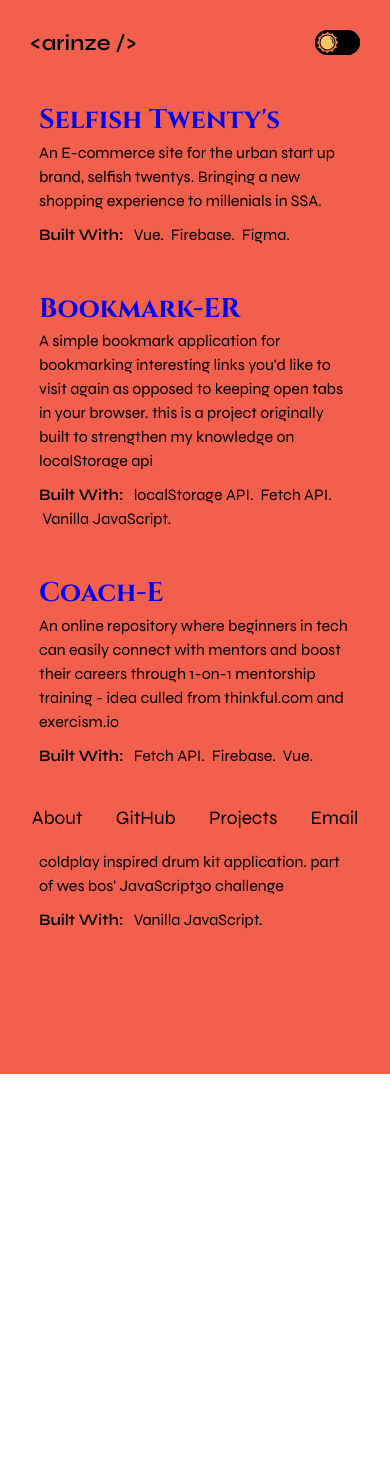
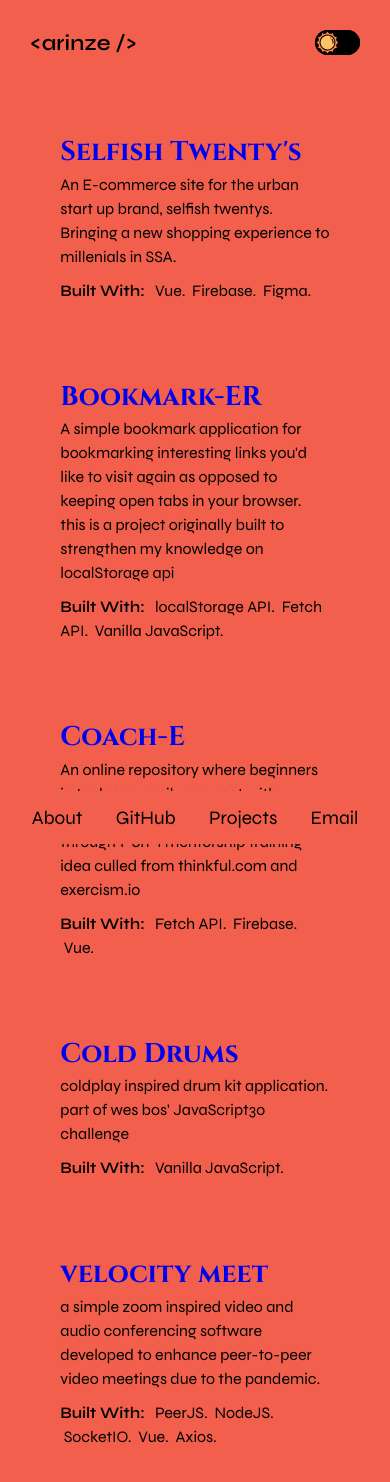
Before and after one commit to arinze19/portfolio, a Vue app: page /projects in a window 390 px wide. Shown: the top 1482 px of the page. Before the commit the page ends 1074 px from the top, so only its background shows below. Built offline with nearby package versions, Linux system fonts and the light colour scheme.

Commit message:
added new project

```diff
--- a/src/components/lists/ProjectItem.vue
+++ b/src/components/lists/ProjectItem.vue
@@ -1,5 +1,5 @@
 <template>
-  <li>
+  <div>
     <a :href="link" target="_blank">
       <h1>{{ name }}</h1>
     </a>
@@ -10,7 +10,7 @@
       <strong>Built With:</strong> &nbsp;
       <span v-for="tool in tools" :key="tool">{{ tool }}. &nbsp;</span>
     </p>
-  </li>
+  </div>
 </template>
 
 
@@ -21,12 +21,16 @@ export default {
 </script>
 
 <style scoped>
-li {
+li,
+div {
     list-style: none;
     padding-bottom: 1rem;
+    width: 45%;
+    padding: 2rem;
  }
 
- li:last-child {
+ li:last-child,
+ div:last-child {
    padding-bottom: 2rem;
  }
 
@@ -39,7 +43,7 @@ li {
      margin-bottom: 10px;
  }
 
- @media(max-width: 767px) {
+ @media(max-width: 768px) {
     p {
       font-size: 16px;
     }
@@ -47,5 +51,10 @@ li {
     h1 {
       font-size: 27px;
     }
+
+    div {
+      width: 90%;
+      margin: 0 auto;
+    }
 }
 </style>
--- a/src/components/pages/ProjectList.vue
+++ b/src/components/pages/ProjectList.vue
@@ -1,13 +1,15 @@
 <template>
-  <div class="project-container">
-    <ul v-for="project in projects" :key="project.id">
+  <div>
+    <div class="project-container">
       <project-item
+        v-for="project in projects"
+        :key="project.id"
         :name="project.name"
         :description="project.description"
         :tools="project.tools"
         :link="project.link"
       ></project-item>
-    </ul>
+    </div>
   </div>
 </template>
 
@@ -29,20 +31,29 @@ export default {
         {
           name: "Bookmark-ER",
           link: "http://arinze19.github.io",
-          description: "A simple bookmark application for bookmarking interesting links you'd like to visit again as opposed to keeping open tabs in your browser. this is a project originally built to strengthen my knowledge on localStorage api",
-          tools: ["localStorage API", "Fetch API", "Vanilla JavaScript"]
+          description:
+            "A simple bookmark application for bookmarking interesting links you'd like to visit again as opposed to keeping open tabs in your browser. this is a project originally built to strengthen my knowledge on localStorage api",
+          tools: ["localStorage API", "Fetch API", "Vanilla JavaScript"],
         },
         {
           name: "Coach-E",
           link: "https://vue-http-998df.firebaseapp.com",
-          description: "An online repository where beginners in tech can easily connect with mentors and boost their careers through 1-on-1 mentorship training - idea culled from thinkful.com and exercism.io",
-          tools: ["Fetch API", "Firebase", "Vue"]
+          description:
+            "An online repository where beginners in tech can easily connect with mentors and boost their careers through 1-on-1 mentorship training - idea culled from thinkful.com and exercism.io",
+          tools: ["Fetch API", "Firebase", "Vue"],
         },
         {
           name: "Cold Drums",
           link: "https://arinze19.github.io/colddrumkit.html",
-          description: "coldplay inspired drum kit application. part of wes bos' JavaScript30 challenge",
-          tools: ["Vanilla JavaScript"]
+          description:
+            "coldplay inspired drum kit application. part of wes bos' JavaScript30 challenge",
+          tools: ["Vanilla JavaScript"],
+        },
+        {
+          name: "velocity meet",
+          link: "https://velocity-meet.netlify.app",
+          description: "a simple zoom inspired video and audio conferencing software developed to enhance peer-to-peer video meetings due to the pandemic.",
+          tools: ["PeerJS", "NodeJS", "SocketIO", "Vue","Axios"]
         }
       ],
     };
@@ -54,17 +65,20 @@ export default {
 .project-container {
   padding-top: 100px;
   padding-bottom: 100px;
-  width: 45%;
+  width: 90%;
   margin: 0 auto;
   height: 100%;
   max-width: 900px;
   line-height: 1.5;
+  display: flex;
+  flex-wrap: wrap;
 }
 
-@media(max-width: 768px) {
-    .project-container {
-        width: 80%;
-        margin: 0 auto;
-    }
+@media (max-width: 768px) {
+  .project-container {
+    width: 95%;
+    margin: 0 auto;
+    display: block;
+  }
 }
 </style>
```
